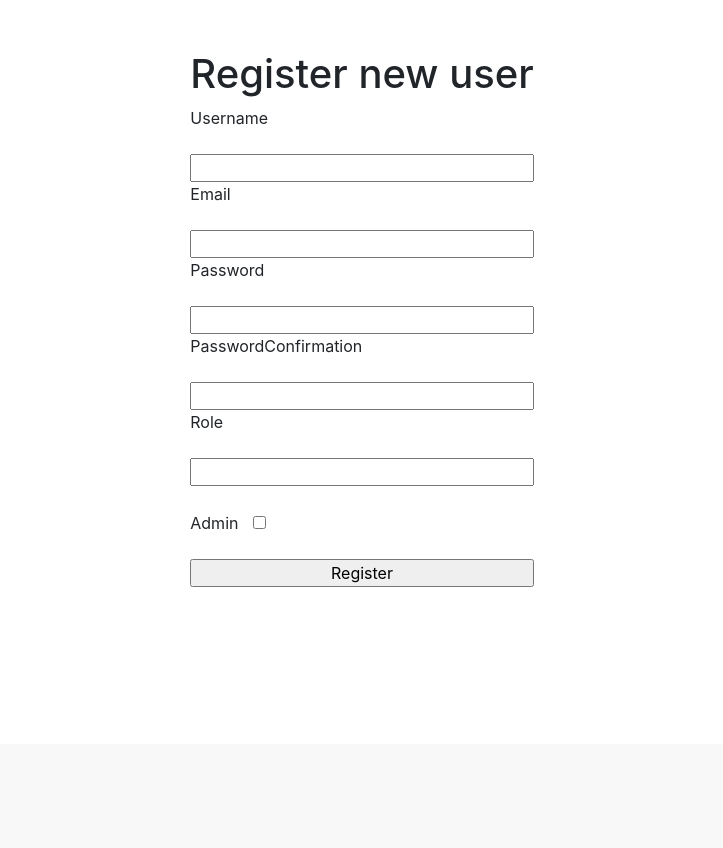
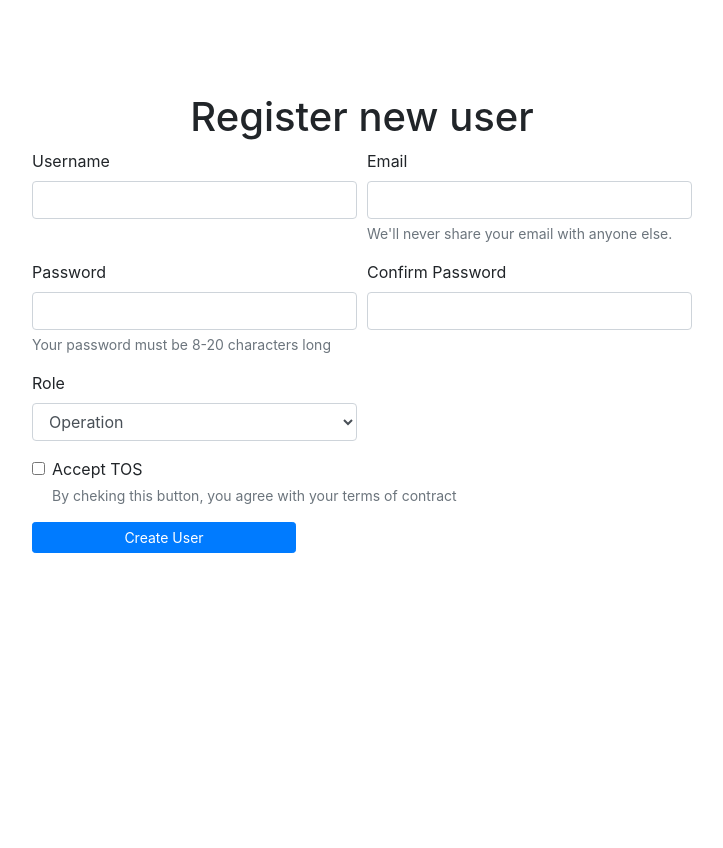
Before and after one commit to MatheusDev20/Flask-Library-Manager, a Flask app: page /user/register in a window 1280 px wide. Shown: the part 56-904 px from the top of the page, without its empty margins (278-1001 px from the left). Before the commit the page ends 643 px from the top, so only its background shows below. Run offline with Flask 2, Linux system fonts and the light colour scheme.

Commit message:
feat: fixing css

```diff
--- a/app/modules/users/routes/__init__.py
+++ b/app/modules/users/routes/__init__.py
@@ -1 +1,2 @@
 from .register_user import *
+from .login_user import *
--- a/app/modules/users/routes/register_user.py
+++ b/app/modules/users/routes/register_user.py
@@ -1,35 +1,26 @@
 from app.modules.users import users_bp
-from flask import request, render_template
+from flask import request, render_template, redirect, url_for
 from app.modules.users.user_form import UserRegistrationForm
 from app.db.models import User
 from flask import flash
 from app.db.repositories.BaseOperations import BaseDbOperations
 
-users = [
-    {
-        'username': 'Matheus',
-        'email': 'matheusdev20@gmail.com',
-        'admin': True,
-        'avatar': None,
-        'password': 'Abobrinha',
-        'role': 'MANAGER'
-    }
-]
-
 @users_bp.route('/register', methods=['POST', 'GET'])
 def register_user():
     form = UserRegistrationForm()
-
     if form.validate_on_submit():
         user_data = form.data
         new_user = {
             'username': form.data['username'],
             'email': form.data['email'],
             'password': form.data['password'],
-            'admin': form.data['admin'],
+            'admin': False,
             'role': form.data['role'].upper(),
             'avatar': 'RandomS3String'
         }
+
         BaseDbOperations(User).add(new_user)
-    print(form.errors)
+        flash(f"{new_user['username']} Your account has been created succesfully!")
+        return redirect(url_for('users_bp.login_user'))
+
     return render_template('register_user.html', title='Register User', form=form)
--- a/app/modules/users/templates/register_user.html
+++ b/app/modules/users/templates/register_user.html
@@ -4,33 +4,59 @@
 {% block content %}
 <div class="form-container">
   <div class="inner-container">
-    <h1>Register new user</h1>
-    <form method='POST' action="{{url_for('users_bp.register_user')}}">
+    <div class="form-title">
+      <h1>Register new user</h1>
+    </div>
+    <form id="form" method='POST' action="{{url_for('users_bp.register_user')}}">
       {{form.csrf_token}}
-
-      <p>{{form.username.label}}</p>
-      {{form.username(size=25)}}
-
-      <p>{{form.email.label}}</p>
-      {{form.email(size=25)}}
-
-      <p>{{form.password.label}}</p>
-      {{form.password}}
-
-      <p>{{form.password_confirmation.label}}</p>
-      {{form.password_confirmation}}
-
-      <p>{{form.role.label}}</p>
-      {{form.role}}
-
-      <div class="admin">
-        <p>{{form.admin.label}}</p>
-        <div class="checkbox">
-        {{form.admin}}
+      <div class="form-row">
+        <div class="form-group col-md-6">
+          {{form.username.label}}
+          {{form.username(size=25, class_='form-control')}}
+          {% if form.username.errors %}
+            {% for field, errors in form.errors.items() %}
+              <small class="form-text text-muted ">
+                  {{ ', '.join(errors) }}
+              </small>
+            {% endfor %}
+          {% endif %}
+        </div>
+        <div class="form-group col-md-6">
+          {{form.email.label}}
+          {{form.email(size=25, class_='form-control')}}
+          <small id="emailHelp" class="form-text text-muted">We'll never share your email with anyone else.</small>
+        </div>
+      </div>
+      <div class="form-row">
+        <div class="form-group col-md-6">
+          {{form.password.label}}
+          {{form.password(class_='form-control')}}
+          <small id="passwordHelpBlock" class="form-text text-muted">
+            Your password must be 8-20 characters long
+          </small>
+        </div>
+          <div class="form-group col-md-6">
+            {{form.password_confirmation.label}}
+            {{form.password_confirmation(class_='form-control')}}
+          </div>
+      </div>
+      <div class="form-row">
+        <div class="form-group col-md-6">
+          {{form.role.label}}
+          {{form.role(class_='form-control')}}
         </div>
       </div>
 
-      {{form.submit}}
+      <div class="form-group form-check">
+        <input type="checkbox" class="form-check-input" id="exampleCheck1">
+        <label class="form-check-label" for="exampleCheck1">Accept TOS</label>
+        <small class="form-text text-muted">By cheking this button, you agree with your terms of contract</small>
+      </div>
+
+      <button type="submit" class="btn btn-primary btn-sm" id="submit-btn">
+        Create
+        {{form.submit(class_='form-submit')}}
+      </button>
     </form>
   </div>
 
--- a/app/modules/users/user_form.py
+++ b/app/modules/users/user_form.py
@@ -1,13 +1,17 @@
 from flask_wtf import FlaskForm
-from wtforms import StringField, PasswordField, BooleanField, SubmitField
+from wtforms import StringField, PasswordField, BooleanField, SubmitField, SelectField
 from wtforms.validators import DataRequired, Length, Email
 
 class UserRegistrationForm(FlaskForm):
     username = StringField('Username', validators=[DataRequired(), Length(min=3, max=20)])
     email = StringField('Email', validators=[DataRequired(), Email()])
     password = PasswordField('Password', validators=[DataRequired(), Length(min=8)])
-    password_confirmation = PasswordField('PasswordConfirmation', validators=[DataRequired(), Length(min=8)])
-    admin = BooleanField('Admin', validators=[DataRequired()])
-    role = StringField('Role', validators=[DataRequired()])
+    password_confirmation = PasswordField('Confirm Password', validators=[DataRequired(), Length(min=8)])
+    role = SelectField( choices=[('operation', 'Operation'), ('intern', 'Intern'), ('manager', 'Manager')] ,validators=[DataRequired()])
+    submit = SubmitField('User')
 
-    submit = SubmitField('Register')
+
+class LoginUserForm(FlaskForm):
+    email = StringField('Email', validators=[DataRequired(), Email()])
+    password = PasswordField('Password', validators=[DataRequired(), Length(min=8)])
+    submit = SubmitField('Login')
--- a/app/static/css/main.css
+++ b/app/static/css/main.css
@@ -6,18 +6,37 @@
 
 .form-container {
   display: flex;
-  margin-top: 50px;
+  height: 100vh;
+  justify-content: center;
+  align-items: center;
+}
+.inner-container {
+  height: 70%;
+  margin-bottom: 150px;
+}
+.form-title {
+  display: flex;
   justify-content: center;
 }
-.inner-container > form {
-  display: flex;
-  flex-direction: column;
+.inner-container > form >button {
+  width: 40%;
 }
-.admin {
-  display: flex;
-  margin-top: 25px;
+.form-submit {
+  background: transparent;
+  color: #fff;
+  cursor: pointer;
+  border: none;
+  height: 100%;
 }
 
-.checkbox  {
-  margin-left: 15px;
+.flashes {
+  height: 48px;
+  width: 100%;
+  display: flex;
+  align-items: center;
+  justify-content: center;
 }
+.flashes > span {
+  font-weight: bold;
+  color: #4BB543
+}
--- /dev/null
+++ b/app/static/js/register_input.js
@@ -0,0 +1,14 @@
+const inputPassword = document.getElementById('password')
+const inputConfirmPassword = document.getElementById('password_confirmation')
+const submitForm = document.getElementById('form')
+
+const checkMatchPasswords = (password, confirmPassowrd) => {
+  if (password != confirmPassowrd) {
+    return false
+  }
+
+  return true
+}
+submitForm.addEventListener('submit', (err) => {
+  console.log('Form Submitted')
+})
--- a/app/templates/layout.html
+++ b/app/templates/layout.html
@@ -29,10 +29,20 @@
     </div>
   </nav>
   <div class="main-content">
+    <div class="flashes">
+      {% with messages = get_flashed_messages() %}
+        {% if messages %}
+          {% for msg in messages %}
+          <span>{{msg}}</span>
+          {% endfor %}
+        {% endif %}
+      {% endwith %}
+    </div>
     {% block content %}
 
     {% endblock %}
   </div>
+  <script src='../static/js/register_input.js'></script>
   <script src="https://cdn.jsdelivr.net/npm/bootstrap@5.1.3/dist/js/bootstrap.bundle.min.js"
     integrity="sha384-ka7Sk0Gln4gmtz2MlQnikT1wXgYsOg+OMhuP+IlRH9sENBO0LRn5q+8nbTov4+1p"
     crossorigin="anonymous"></script>
```
Also changed, not shown: app/modules/users/routes/login_user.py (added, +13 -0 lines), app/modules/users/templates/login.html (added, +30 -0 lines).
